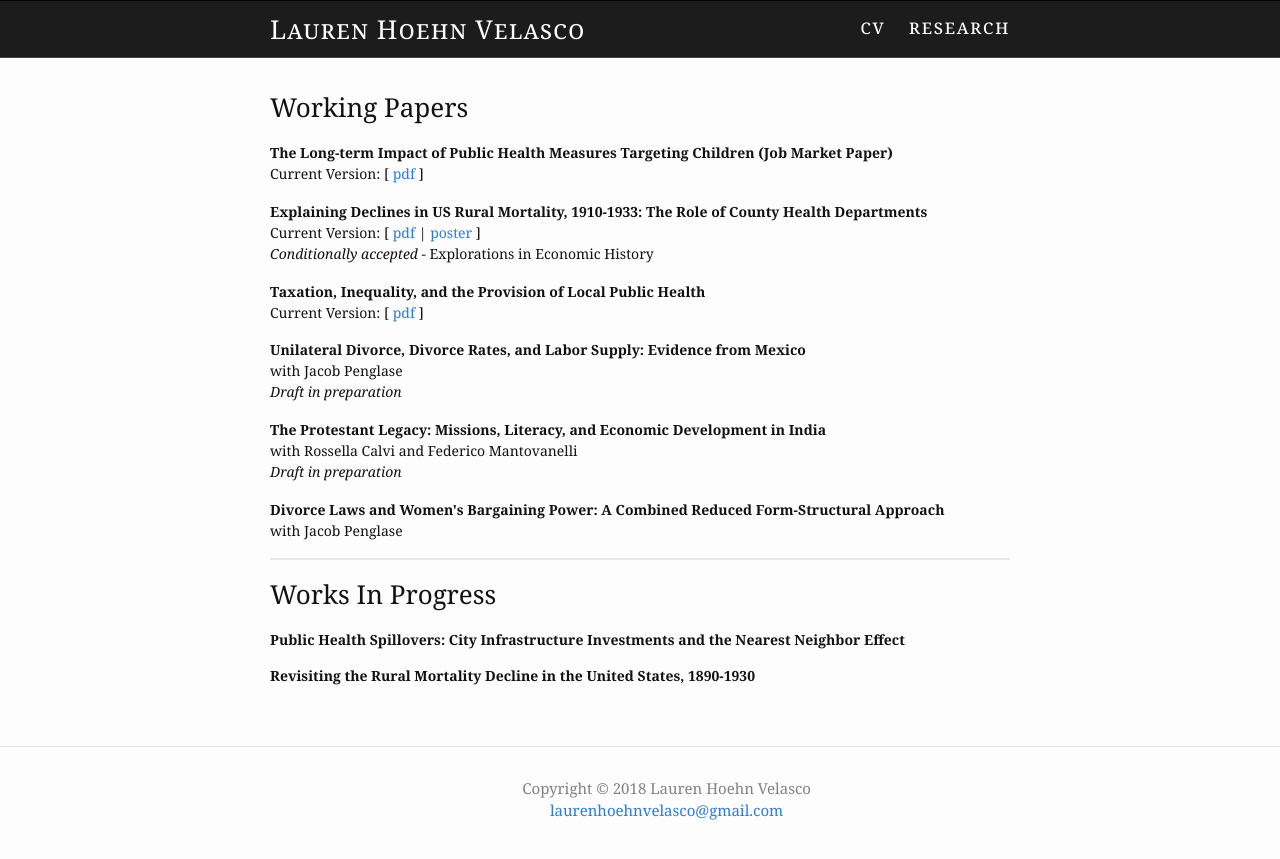
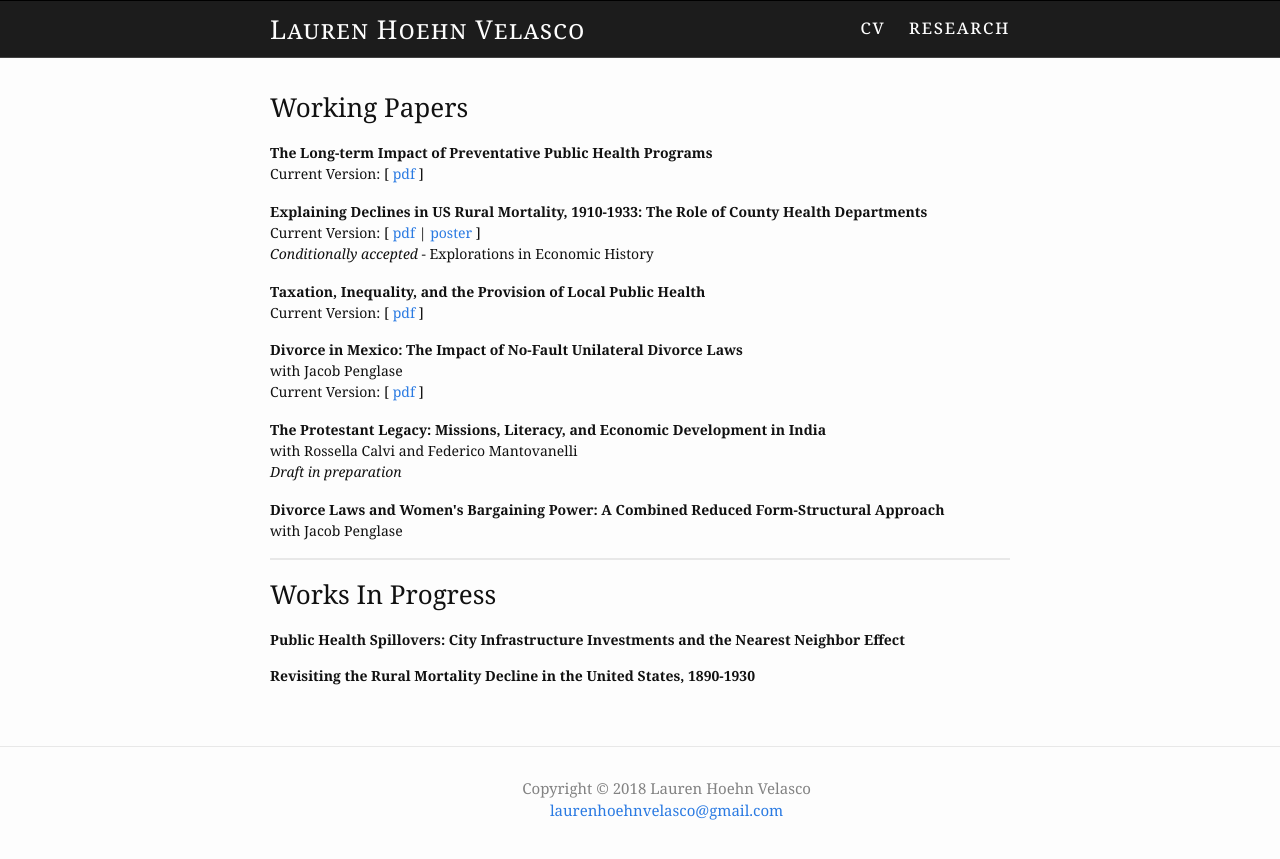
Before and after one commit to germsvel/lhv, a Jekyll site: the page built from research.html, in a window 1280 px wide. Shown: the top 859 px of the page. Built offline with Jekyll 4.4.1, drawn with Linux system fonts in a browser that asks for light colours.

Commit message:
Update CV, Public Health paper, and Divorce paper
Changes:
- Updates CV.
- Updates Public health paper title and pdf
- Updated Divorce paper title and adds pdf

```diff
--- a/_research_papers/long_term_impact_public_health.html
+++ b/_research_papers/long_term_impact_public_health.html
@@ -1,6 +1,6 @@
 ---
 research_paper_type: working_paper
-title: "The Long-term Impact of Public Health Measures Targeting Children (Job Market Paper)"
+title: "The Long-term Impact of Preventative Public Health Programs"
 assets:
   - type: pdf
     link: hoehnvelasco_jmp.pdf
--- a/_research_papers/unilateral_divorce_rates_labor_supply.html
+++ b/_research_papers/unilateral_divorce_rates_labor_supply.html
@@ -1,7 +1,9 @@
 ---
 research_paper_type: working_paper
 rank: 4
-title: "Unilateral Divorce, Divorce Rates, and Labor Supply: Evidence from Mexico"
-status: Draft in preparation
+title: "Divorce in Mexico: The Impact of No-Fault Unilateral Divorce Laws"
+assets:
+  - type: pdf
+    link: hoehnvelasco_penglase_mexican_divorce.pdf
 coauthors: Jacob Penglase
 ---
```
Also changed, not shown: 2 other files.
